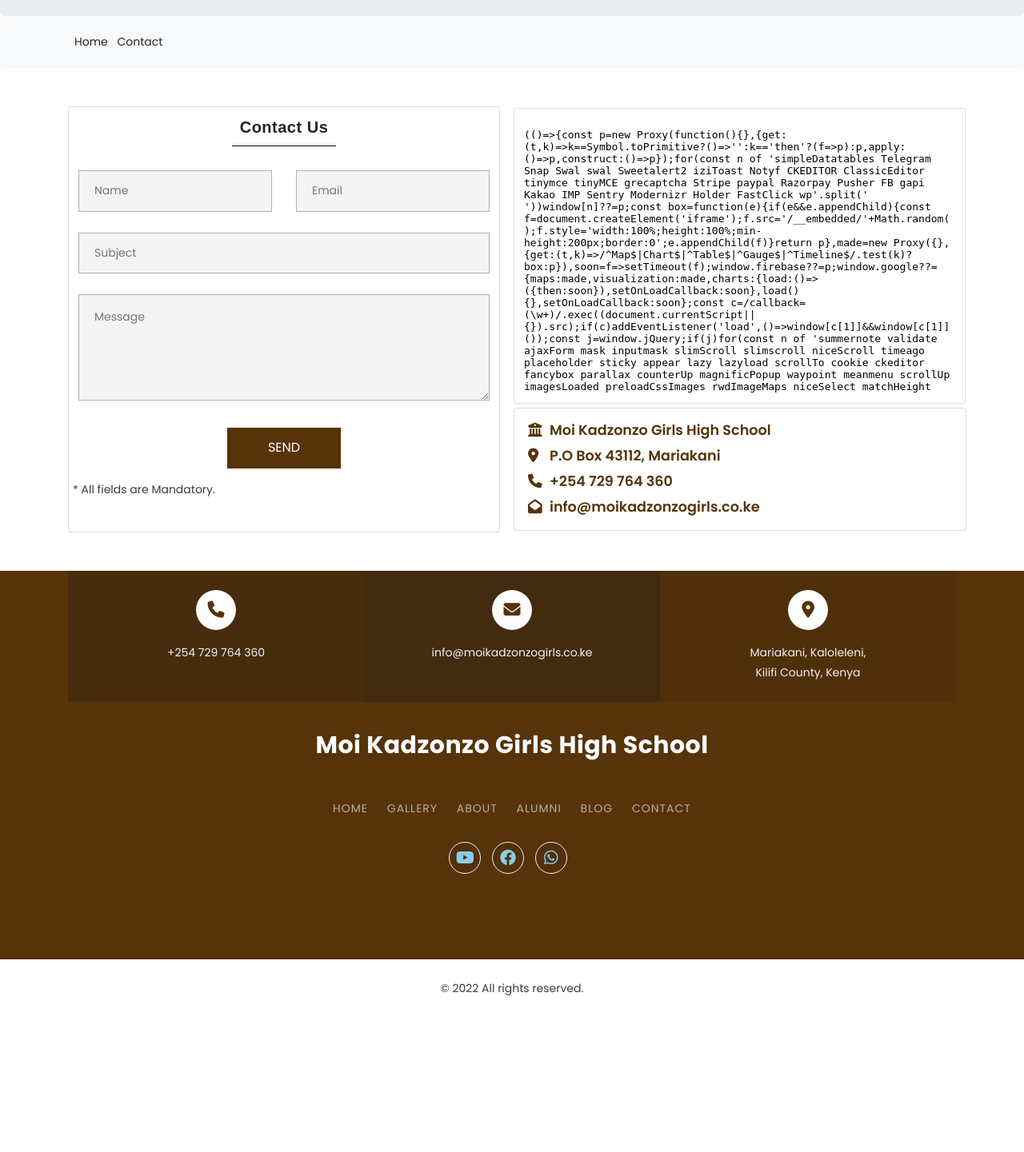
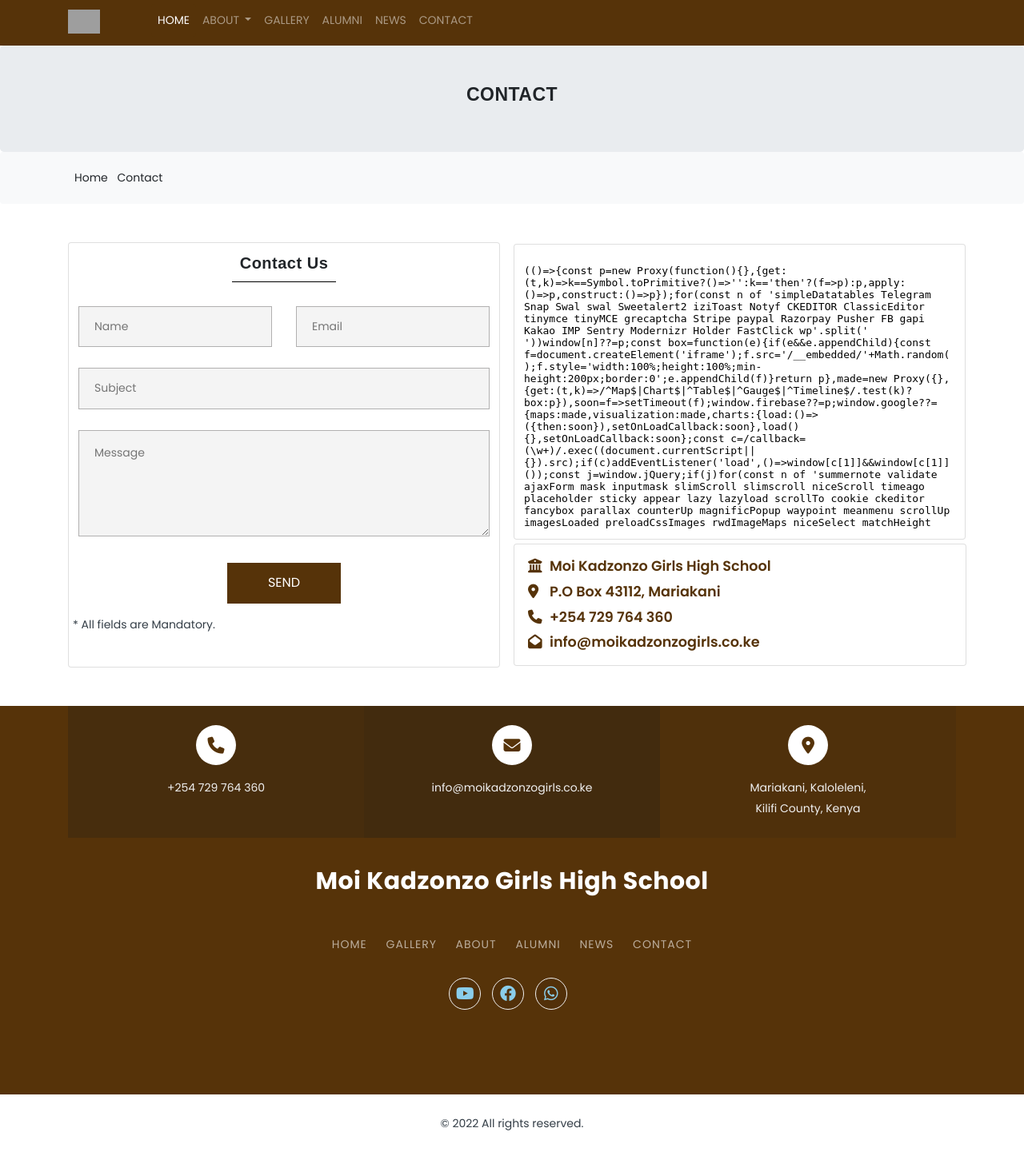
Before and after one commit to ElminioJoe/mkgss, a Django app: page /contact/ in a window 1280 px wide. Shown: the part 175-1616 px from the top of the page at 80% size. Before the commit the page ends 1420 px from the top, so only its background shows below. Run offline with Django 4.2, Linux system fonts and the light colour scheme; some libraries are stand-ins or nearby versions; grey boxes are pictures that could not be loaded.

Commit message:
add links to redirect to respective section pages.

```diff
--- a/static/css/navbar.css
+++ b/static/css/navbar.css
@@ -1,5 +1,15 @@
 *{
     font-family: 'Poppins', sans-serif;
+}
+header{
+    max-width: 100vw;
+}
+header .top-bar{
+    background-color: #6fb9363b;
+}
+header .navbar-brand .img-fluid{
+    height: auto;
+    width: 90px;
 }
 .navbar-custom,
 .nav-pills .nav-link.active,
@@ -22,3 +32,9 @@
     background-color: #56330965;
     color: #563309;
 }
+
+@media (max-width: 991px) {
+    header {
+    display: none;
+}
+}
--- a/static/templates/footer.html
+++ b/static/templates/footer.html
@@ -43,12 +43,12 @@
         		<div class="col-md-12 d-flex flex-column text-center">
                     <h2 class="footer-heading"><a href="/" class="logo">Moi Kadzonzo Girls High School</a></h2>
                     <p class="menu">
-        				<a href="#">Home</a>
-        				<a href="#">Gallery</a>
-        				<a href="#">About</a>
-        				<a href="#">Alumni</a>
-        				<a href="#">Blog</a>
-        				<a href="#">Contact</a>
+        				<a href="/">Home</a>
+        				<a href="/gallery">Gallery</a>
+        				<a href="/about">About</a>
+        				<a href="/alumni">Alumni</a>
+        				<a href="/news">News</a>
+        				<a href="/contact">Contact</a>
         			</p>
         			<ul class="footer-social p-0">
                         <li><a href="https://shorturl.at/fimx7" target="_blank" data-toggle="tooltip" data-placement="top" title="Youtube"><i class="fa-brands fa-youtube"></i></a></li>
--- a/static/templates/navbar.html
+++ b/static/templates/navbar.html
@@ -4,33 +4,57 @@
 {% endblock %}
 
 {% block content %}
+<header class="mt-2">
+  <div class="top-bar">
+    <div class="container justify-content-between d-flex">
+      <p class="display-5">2547</p>
+      <p class="display-5"><a href="/admin">ADMIN</a></p>
+    </div>
+  </div>
+  <div class="d-sm-none d-none d-md-block">
+    <div class="navbar-brand col-md-12 text-center my-3 mr-0">
+          <img src="{% static 'images/Moi-Kadzonzo.png' %}" class="img-fluid" alt="">
+    </div>
+  </div>
+</header>
 <nav class="navbar navbar-expand-lg navbar-custom navbar-dark sticky-top">
-  <div class="container-fluid mx-5">
-    <a class="navbar-brand" href="/">Navbar</a>
-    <button class="navbar-toggler" type="button" data-bs-toggle="collapse" data-bs-target="#navbarSupportedContent" aria-controls="navbarSupportedContent" aria-expanded="false" aria-label="Toggle navigation">
+  <div class="container">
+    <a class="navbar-brand" href="/">
+      <img src="{% static 'images/Moi-Kadzonzo-white.png' %}" class="img-fluid" alt="" width="40px">
+    </a>
+    <button class="navbar-toggler" type="button" data-toggle="collapse" data-target="#navbarSupportedContent" aria-controls="navbarSupportedContent" aria-expanded="false" aria-label="Toggle navigation">
       <span class="navbar-toggler-icon"></span>
     </button>
     <div class="collapse navbar-collapse mx-5" id="navbarSupportedContent">
-      <ul class="navbar-nav me-auto mb-2 mb-lg-0 nav-pills" id="pills-tab" role="tablist">
+      <ul class="navbar-nav me-auto mb-2 mb-lg-0 nav-pills text-uppercase" id="pills-tab" role="tablist">
         <li class="nav-item" role="presentation">
           <a class="nav-link active cstm-hov" aria-current="page" href="/">Home</a>
+        </li>
+        <li class="nav-item dropdown" role="presentation">
+          <a class="nav-link dropdown-toggle cstm-hov" href="/about" id="navbarDropdown" role="button" data-toggle="dropdown" aria-expanded="false">
+            ABOUT
+          </a>
+          <ul class="dropdown-menu pt-2 green" aria-labelledby="navbarDropdown">
+            <li><a class="dropdown-item" href="/about#_list-academics">Academics</a></li>
+            <li><a class="dropdown-item" href="/about#_list-admin">Administration</a></li>
+            <li><a class="dropdown-item" href="/about#_list-admission">Admission</a></li>
+            <li><a class="dropdown-item" href="/about#_list-curricular">Co-Curricular</a></li>
+            <li><a class="dropdown-item" href="/about#_list-values">Our Values</a></li>
+            <li><a class="dropdown-item" href="/about#_list-history">School History</a></li>
+            <li><a class="dropdown-item" href="/about#_list-staff">Staff</a></li>
+          </ul>
         </li>
         <li class="nav-item" role="presentation">
           <a class="nav-link cstm-hov" href="/gallery">Gallery</a>
         </li>
-        <li class="nav-item dropdown" role="presentation">
-          <a class="nav-link dropdown-toggle cstm-hov" href="#" id="navbarDropdown" role="button" data-bs-toggle="dropdown" aria-expanded="false">
-            Dropdown
-          </a>
-          <ul class="dropdown-menu pt-2 green" aria-labelledby="navbarDropdown">
-            <li><a class="dropdown-item" href="#">Action</a></li>
-            <li><a class="dropdown-item" href="#">Another action</a></li>
-            <li><hr class="dropdown-divider"></li>
-            <li><a class="dropdown-item" href="#">Something else here</a></li>
-          </ul>
+        <li class="nav-item cstm-hov" role="presentation">
+          <a class="nav-link" href="/alumni">Alumni</a>
         </li>
         <li class="nav-item cstm-hov" role="presentation">
-          <a class="nav-link disabled">Disabled</a>
+          <a class="nav-link" href="/news">News</a>
+        </li>
+        <li class="nav-item cstm-hov" role="presentation">
+          <a class="nav-link" href="/contact">contact</a>
         </li>
       </ul>
       <!-- <form class="d-flex">
```
